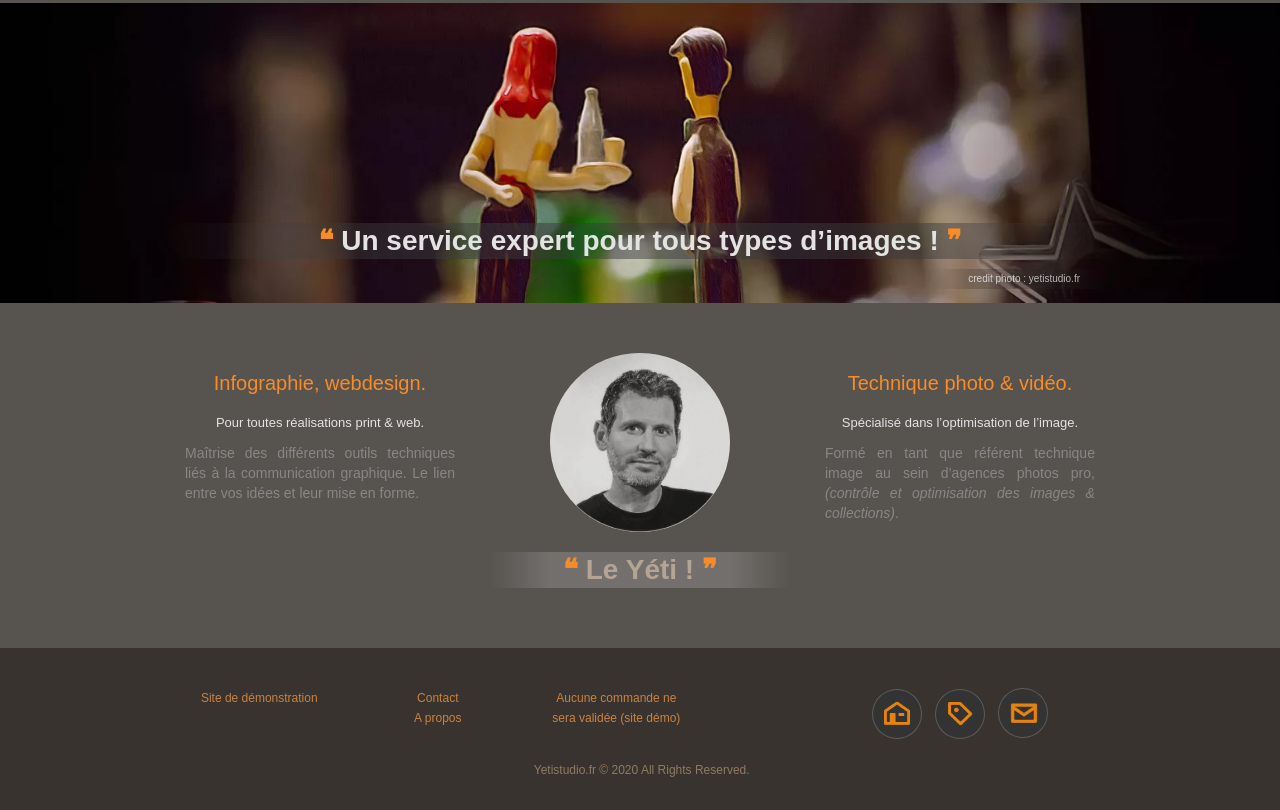
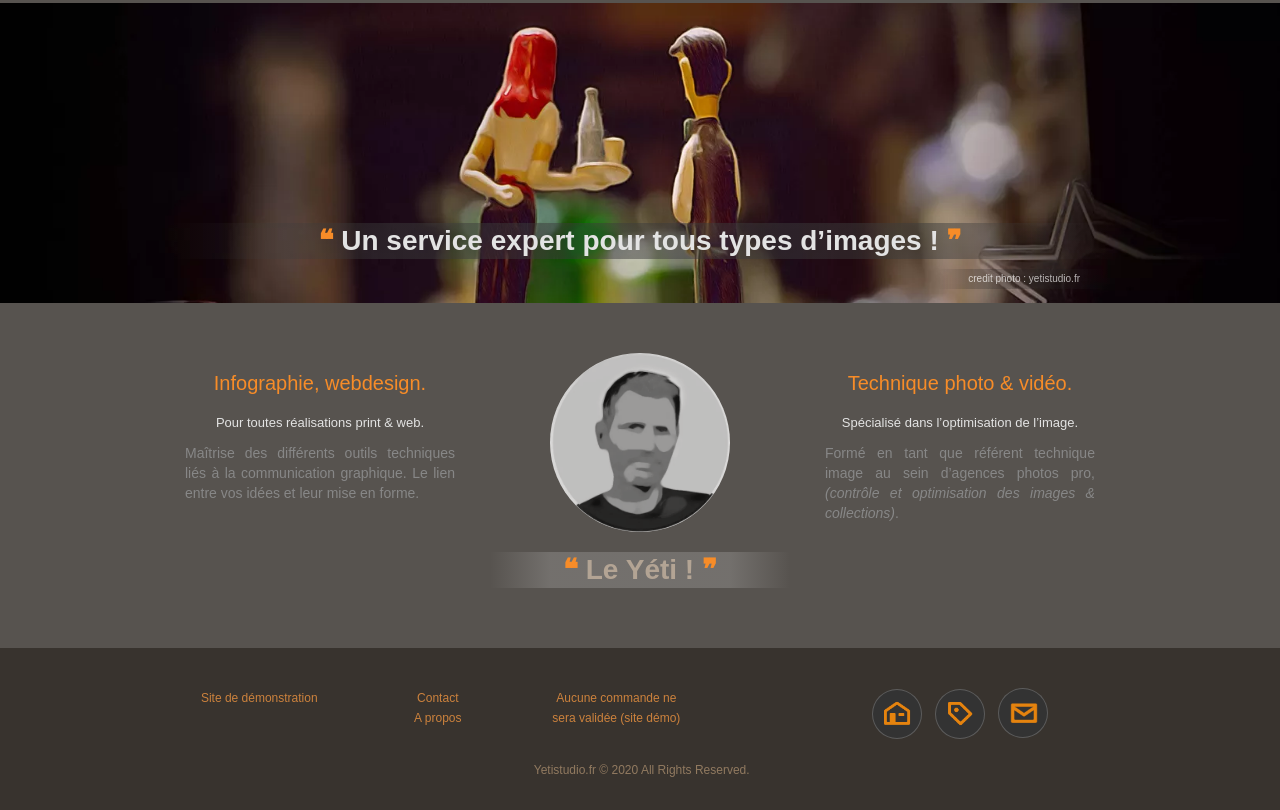
Before and after one commit to ipopop/yetistudio-fr, a plain HTML site: page index.html in a window 1280 px wide. Shown: the part 2606-3416 px from the top of the page. Drawn offline with nearby package versions, Linux system fonts and the light colour scheme; a script that the page names is missing.

Commit message:
chg img team

```diff
--- a/index.html
+++ b/index.html
@@ -351,7 +351,7 @@
           </div>
         </div>
         <div class="w-col w-col-4" data-ix="scroll-popup-2">
-          <div><img class="team" src="img/webp/Photo_team.webp" width="217" alt="Photo team">
+          <div><img class="team" src="img/webp/Team_Avatar.webp" width="217" alt="Team_Avatar">
             <h2 class="hero-heading team-titre slide2"><span class="quote">❝&nbsp;</span>Le Yéti !&nbsp;<span
                 class="quote">❞</span></h2>
           </div>
```
Also changed, not shown: img/webp/Photo_team.webp (deleted), img/webp/Team_Avatar.webp (added), img/webp/patte-yetistudio-fr.webp (deleted).
